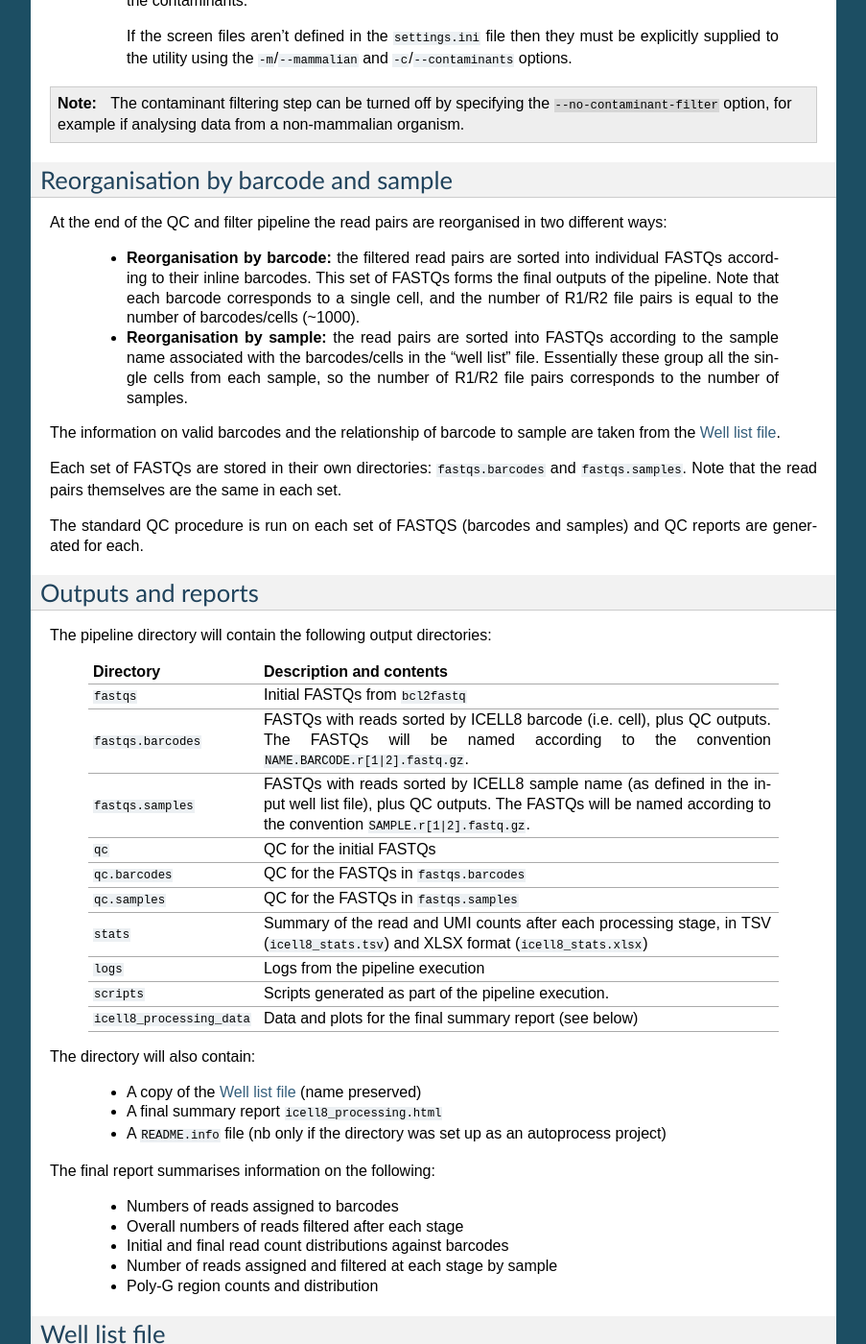
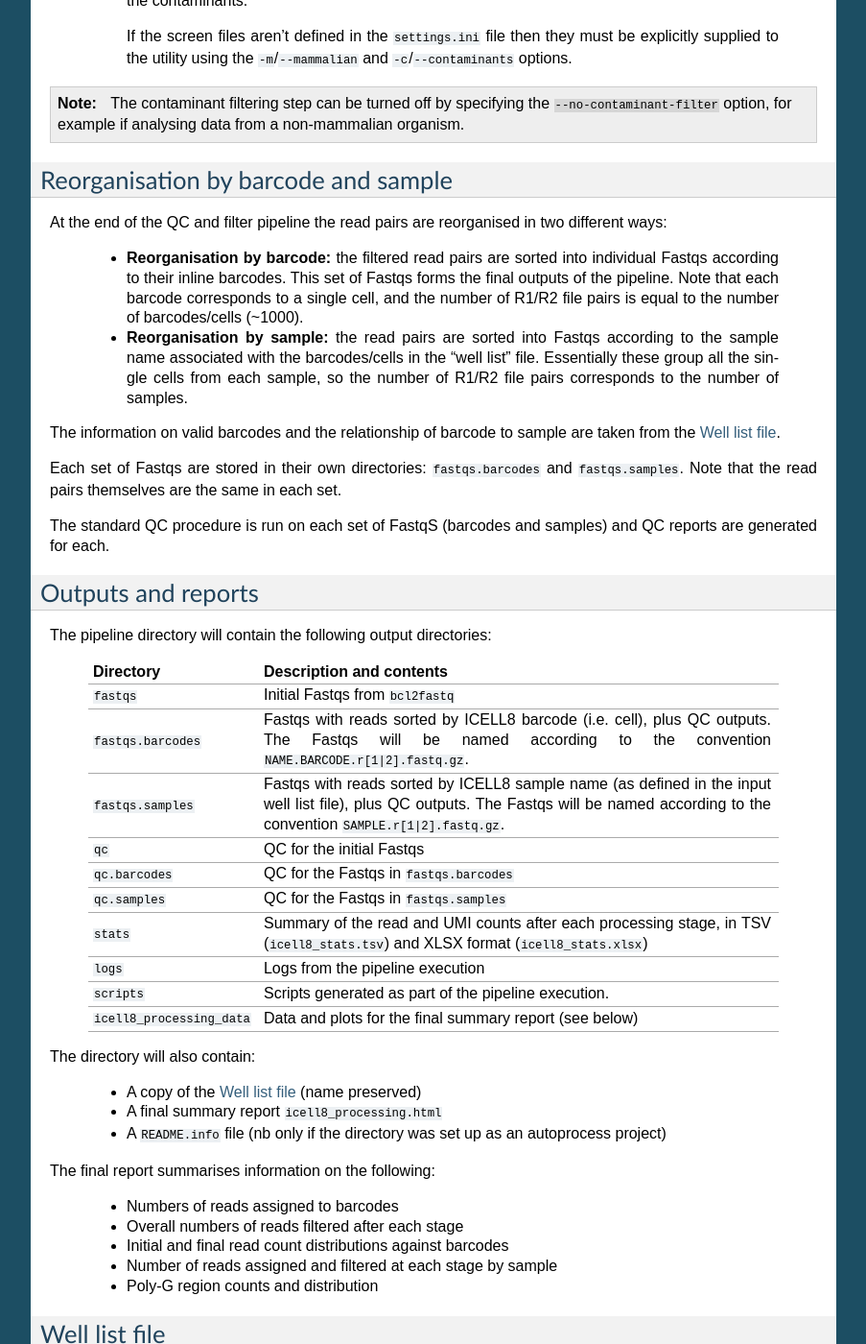
Before and after one commit to fls-bioinformatics-core/auto_process_ngs, a Sphinx documentation site: the page built from docs/source/icell8.rst, in a window 1280 px wide and 1400 px high, scrolled down 1751 px. Shown: the whole window at 96% size, without its empty margins (198-1101 px from the left). Built offline with Sphinx 7.4.7, drawn with Linux system fonts in a browser that asks for light colours; pages that are not in the unit, such as notebooks, are missing from menus; some of the changed text lies outside the part shown.

```diff
--- a/docs/source/icell8.rst
+++ b/docs/source/icell8.rst
@@ -7,7 +7,7 @@ Background
 The Takara Bio ICELL8 system prepares single-cell (SC) samples which
 are then sequenced as part of an Illumina sequencing run.
 
-Initial processing of the sequencing data produces a single FASTQ file
+Initial processing of the sequencing data produces a single Fastq file
 R1/R2 pair, where the R1 reads hold an inline barcode and a unique
 molecular identifier (UMI) for the read pair:
 
@@ -39,11 +39,11 @@ Processing protocol for ICELL8 data
 
 The recommended steps are:
 
-1. Generate initial FASTQs as described in
+1. Generate initial Fastqs as described in
    :ref:`make_fastqs-icell8-protocol`
 2. Set up analysis directories and run initial QC as per the standard
    protocol
-3. Perform ICell8-specific filtering and additional QC on the reads
+3. Perform ICELL8-specific filtering and additional QC on the reads
    by running the ``process_icell8.py`` utility, as described in
    :ref:`icell8_qc_and_filtering_protocol`
 4. Manually update the sample name information in the ``project.info``
@@ -57,9 +57,9 @@ ICELL8 QC and filtering protocol
 
 The ``process_icell8.py`` utility script performs initial filtering
 and QC according to the protocol described below. The utility also splits
-the read pairs into FASTQs by both barcode and by sample.
+the read pairs into Fastqs by both barcode and by sample.
 
-In addition to the FASTQS produced from the  :ref:`icell8_fastq_generation`
+In addition to the FastqS produced from the  :ref:`icell8_fastq_generation`
 step, the processing also requires an input :ref:`icell8_well_list_file`.
 This lists the valid ICELL8 barcodes and maps those barcodes to their
 parent sample.
@@ -125,12 +125,12 @@ At the end of the QC and filter pipeline the read pairs are
 reorganised in two different ways:
 
  * **Reorganisation by barcode:** the filtered read pairs are
-   sorted into individual FASTQs according to their inline barcodes.
-   This set of FASTQs forms the final outputs of the pipeline. Note
+   sorted into individual Fastqs according to their inline barcodes.
+   This set of Fastqs forms the final outputs of the pipeline. Note
    that each barcode corresponds to a single cell, and the number of
    R1/R2 file pairs is equal to the number of barcodes/cells (~1000).
 
- * **Reorganisation by sample:** the read pairs are sorted into FASTQs
+ * **Reorganisation by sample:** the read pairs are sorted into Fastqs
    according to the sample name associated with the barcodes/cells in
    the "well list" file. Essentially these group all the single cells
    from each sample, so the number of R1/R2 file pairs corresponds to
@@ -139,11 +139,11 @@ reorganised in two different ways:
 The information on valid barcodes and the relationship of barcode to
 sample are taken from the :ref:`icell8_well_list_file`.
 
-Each set of FASTQs are stored in their own directories:
+Each set of Fastqs are stored in their own directories:
 ``fastqs.barcodes`` and ``fastqs.samples``. Note that the read pairs
 themselves are the same in each set.
 
-The standard QC procedure is run on each set of FASTQS (barcodes and
+The standard QC procedure is run on each set of FastqS (barcodes and
 samples) and QC reports are generated for each.
 
 Outputs and reports
@@ -155,19 +155,19 @@ directories:
  ========================== ===============================================
  **Directory**              **Description and contents**
  -------------------------- -----------------------------------------------
- ``fastqs``                 Initial FASTQs from ``bcl2fastq``
- ``fastqs.barcodes``        FASTQs with reads sorted by ICELL8 barcode
+ ``fastqs``                 Initial Fastqs from ``bcl2fastq``
+ ``fastqs.barcodes``        Fastqs with reads sorted by ICELL8 barcode
                             (i.e. cell), plus QC outputs.
-                            The FASTQs will be named according to the
+                            The Fastqs will be named according to the
                             convention ``NAME.BARCODE.r[1|2].fastq.gz``.
- ``fastqs.samples``         FASTQs with reads sorted by ICELL8 sample
+ ``fastqs.samples``         Fastqs with reads sorted by ICELL8 sample
                             name (as defined in the input well list file),
                             plus QC outputs.
-                            The FASTQs will be named according to the
+                            The Fastqs will be named according to the
                             convention ``SAMPLE.r[1|2].fastq.gz``.
- ``qc``                     QC for the initial FASTQs
- ``qc.barcodes``            QC for the FASTQs in ``fastqs.barcodes``
- ``qc.samples``             QC for the FASTQs in ``fastqs.samples``
+ ``qc``                     QC for the initial Fastqs
+ ``qc.barcodes``            QC for the Fastqs in ``fastqs.barcodes``
+ ``qc.samples``             QC for the Fastqs in ``fastqs.samples``
  ``stats``                  Summary of the read and UMI counts after each
                             processing stage, in TSV (``icell8_stats.tsv``)
                             and XLSX format (``icell8_stats.xlsx``)
@@ -264,11 +264,11 @@ Runtime environment
    automatically from those available in the execution
    environment.)
 
-FASTQ batching
+Fastq batching
 ~~~~~~~~~~~~~~
 
  * **Read batch size**: number of reads to assign to each "batch"
-   when splitting FASTQs for processing.
+   when splitting Fastqs for processing.
 
    Batching the reads enables many of the pipeline tasks to run
    in parallel, if the execution environment allows it (e.g. if
@@ -303,7 +303,7 @@ For the ICell8 processing pipeline the stages are:
  **Name**           **Description**
  ------------------ ----------------------------------------
  contaminant_filter Tasks for filtering "contaminated" reads
- qc                 Tasks for performing QC on the FASTQs
+ qc                 Tasks for performing QC on the Fastqs
  statistics         Tasks for generating statistics
  ================== ========================================
 
@@ -330,7 +330,7 @@ Appendix: manually updating sample lists
 
 Currently the processing pipeline implemented in ``process_icell8.py``
 doesn't automatically update the sample lists in ``projects.info``
-and the ``README.info`` in the ICell8 project directories.
+and the ``README.info`` in the ICELL8 project directories.
 
 To do this manually requires extracting the sample names and editing
 the files to update them with the correct data.
```
